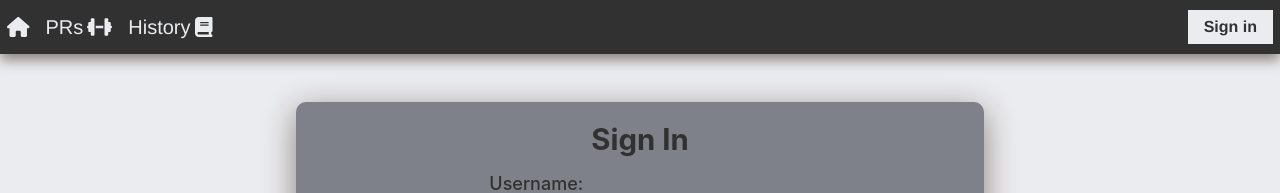
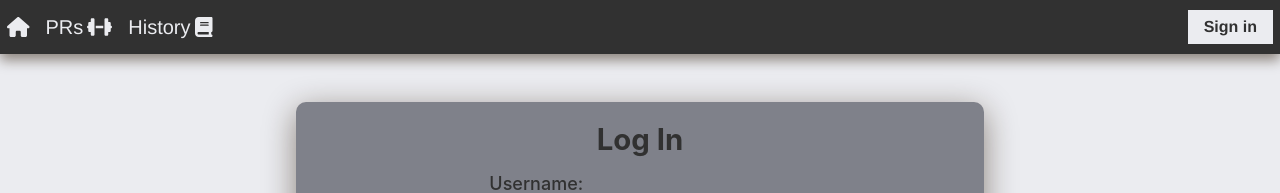
Before and after one commit to jrs-coding-school/jrs-max-lift-react-app-2022-c2, a React (Create React App) app: page /login in a window 1280 px wide. Shown: the top 193 px of the page. Built offline with nearby package versions, Linux system fonts and the light colour scheme.

Commit message:
sign in to login and styled history chart

```diff
--- a/src/components/entryPage/loginForm/LoginForm.js
+++ b/src/components/entryPage/loginForm/LoginForm.js
@@ -45,7 +45,7 @@ export default function LoginForm() {
   return (
     <div className='login-form'>
       <form onSubmit={handleFormSubmit}>
-        <h4>Sign In</h4>
+        <h4>Log In</h4>
 
         <div className='inputs-container'>
           <div className='label-input-group'>
```
